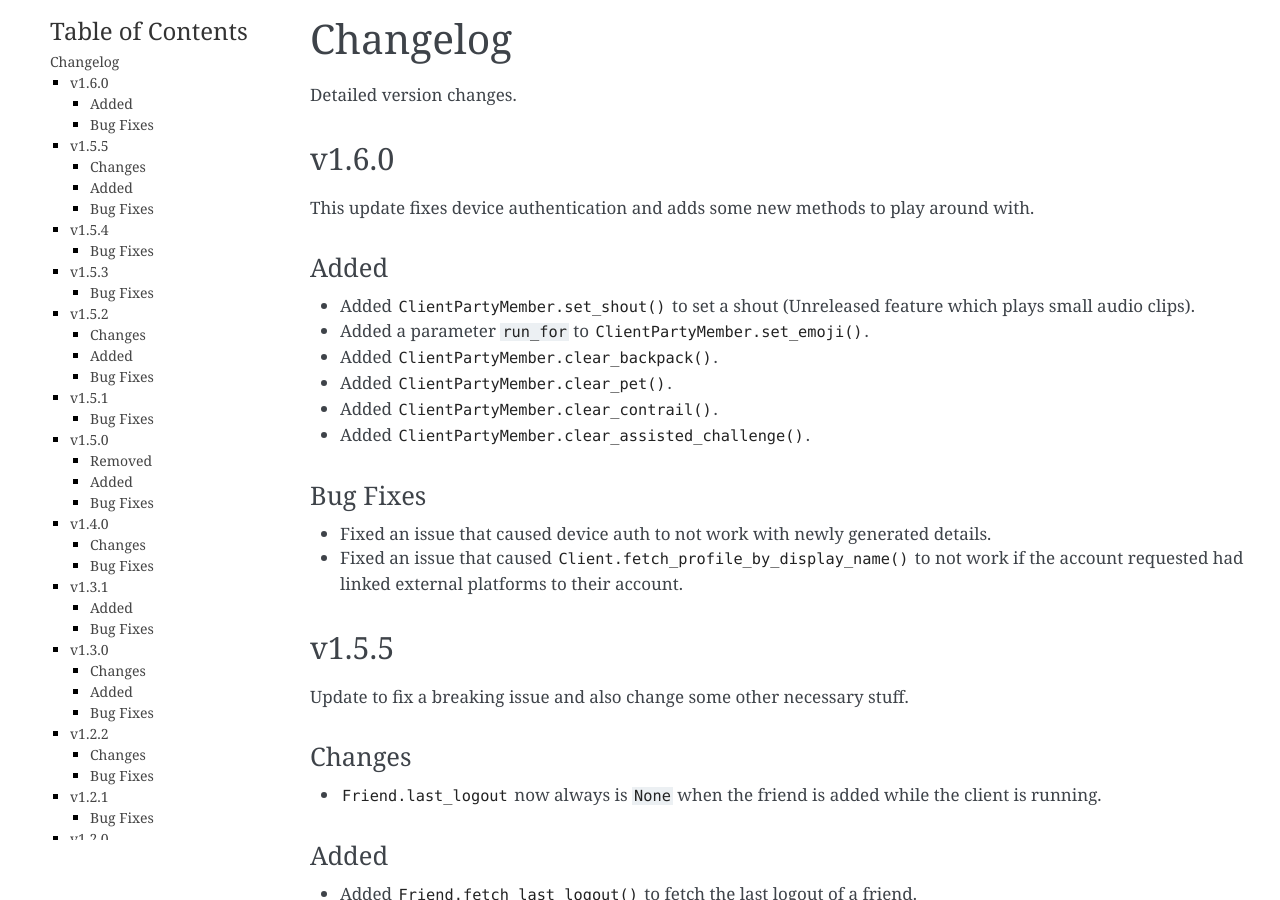
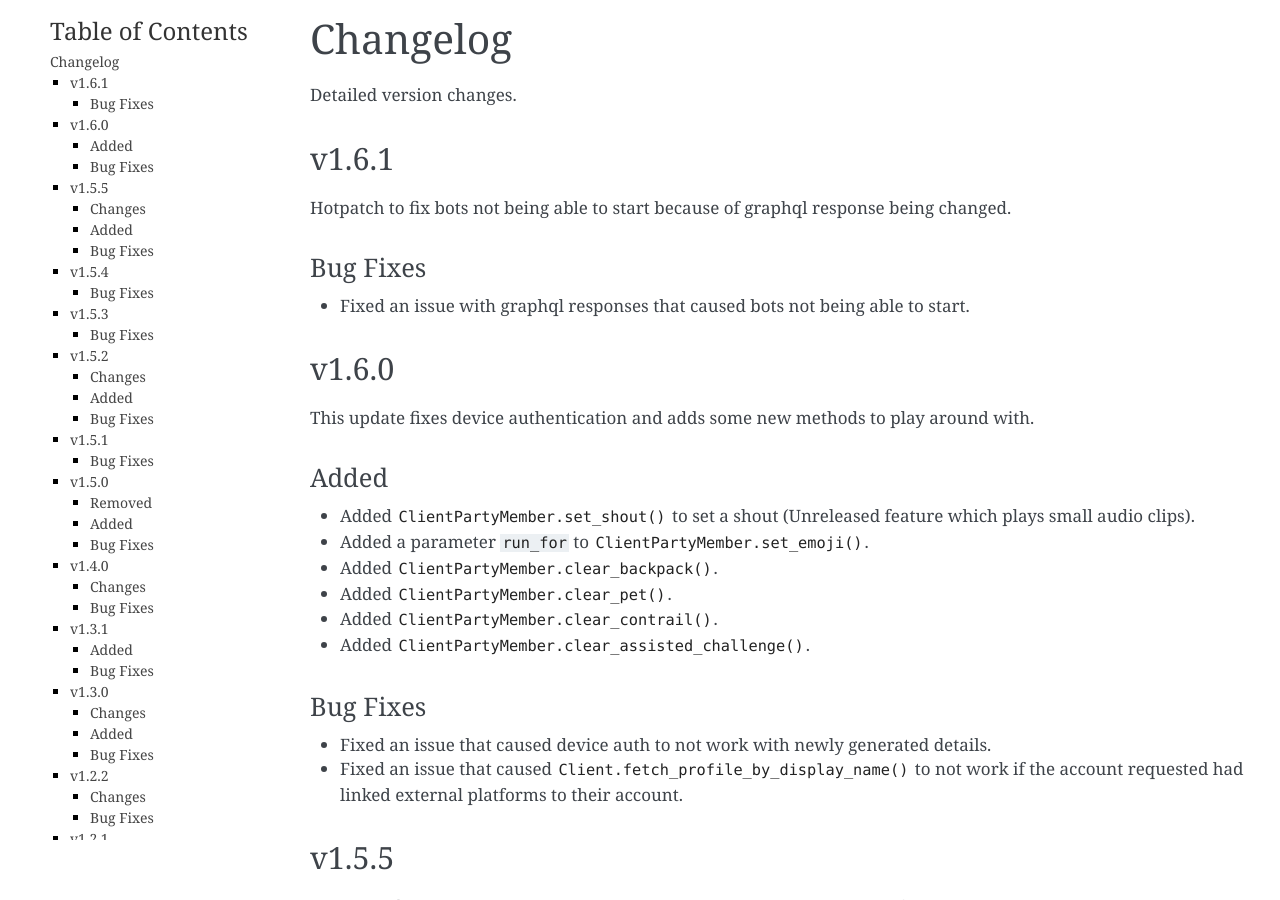
Before and after one commit to Terbau/fortnitepy, a Sphinx documentation site: the page built from docs/changelog.rst, in a window 1280 px wide and 900 px high. Built offline with Sphinx 7.4.7, drawn with Linux system fonts in a browser that asks for light colours.

Commit message:
v1.6.1 changelog + version bump

```diff
--- a/docs/changelog.rst
+++ b/docs/changelog.rst
@@ -4,6 +4,17 @@ Changelog
 =========
 
 Detailed version changes.
+
+v1.6.1
+------
+
+Hotpatch to fix bots not being able to start because of graphql response being changed.
+
+Bug Fixes
+~~~~~~~~~
+
+- Fixed an issue with graphql responses that caused bots not being able to start.
+
 
 v1.6.0
 ------
--- a/fortnitepy/__init__.py
+++ b/fortnitepy/__init__.py
@@ -25,7 +25,7 @@ OUT OF OR IN CONNECTION WITH THE SOFTWARE OR THE USE OR OTHER DEALINGS IN THE
 SOFTWARE.
 """
 
-__version__ = '1.6.0'
+__version__ = '1.6.1'
 
 import asyncio
 from sys import platform, version_info
```
